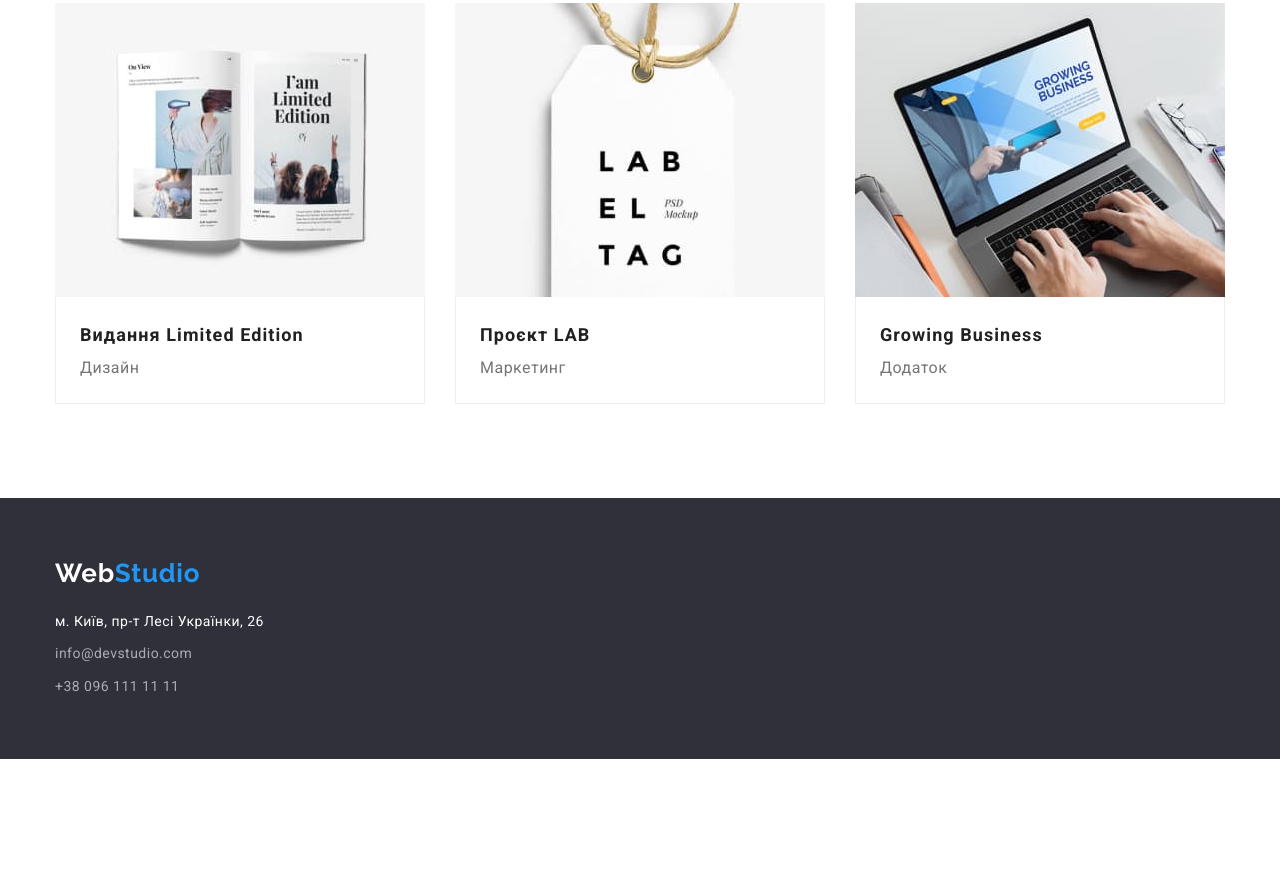
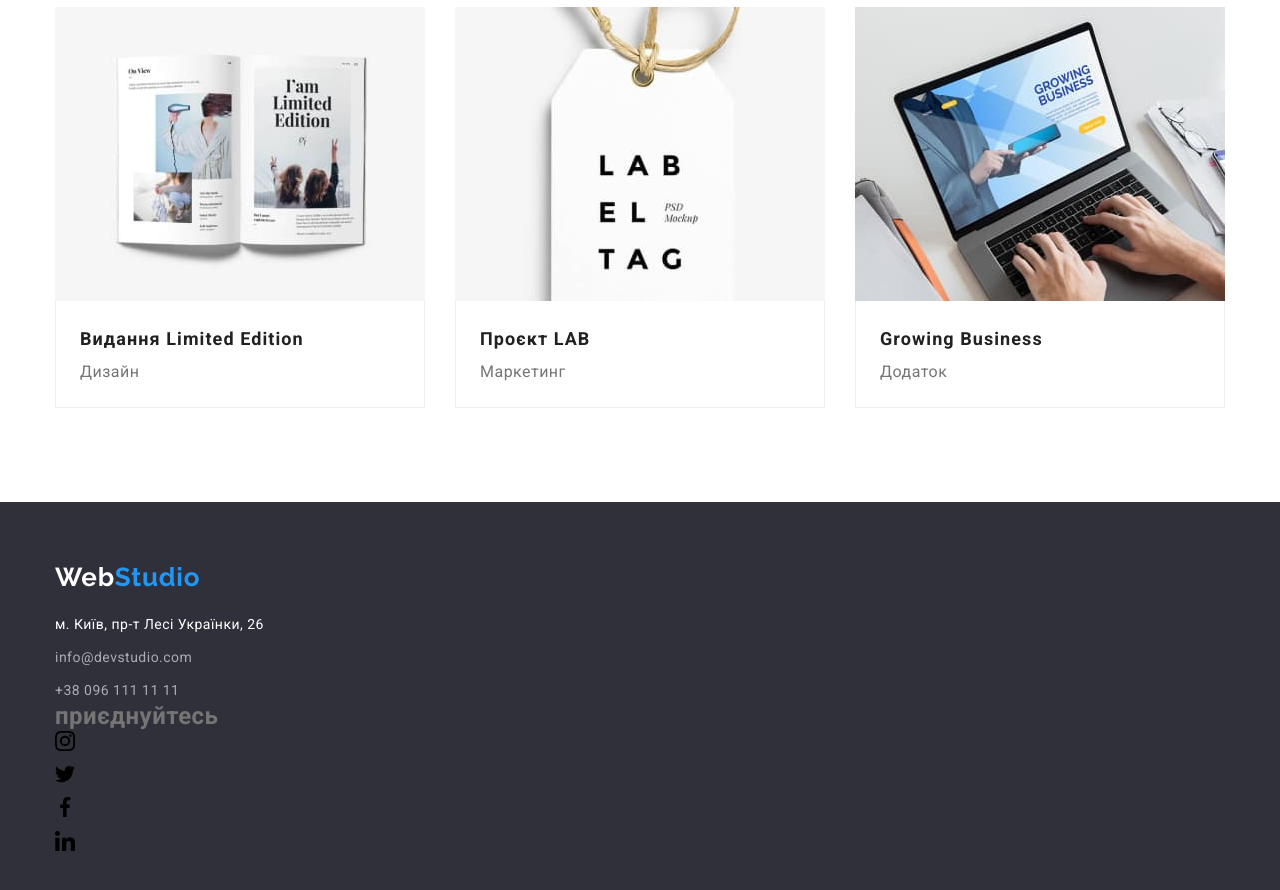
Before and after one commit to Sasha-So/goit-markuo-hw-04, a plain HTML site: page portfolio.html in a window 1280 px wide. Shown: the part 1122-2012 px from the top of the page. Before the commit the page ends 1881 px from the top, so only its background shows below. Drawn offline with nearby package versions, Linux system fonts and the light colour scheme.

Commit message:
update portfolio.html

```diff
--- a/portfolio.html
+++ b/portfolio.html
@@ -30,10 +30,18 @@
         </nav>
         <ul class="contact list link">
           <li class="mail">
-            <a href="mailto:info@devstudio.com" class="link">info@devstudio.com</a>
+            <a href="mailto:info@devstudio.com" class="link">
+            <svg class="nav-icon" width="16" height="12">
+            <use href="./images/icons.svg#icon-envelope-hover"></use>
+            </svg>
+            info@devstudio.com</a>
           </li>
           <li>
-            <a href="tel:+380961111111" class="link">+38 096 111 11 11</a>
+            <a href="tel:+380961111111" class="link">
+            <svg class="nav-icon" width="10" height="16">
+            <use href="./images/icons.svg#icon-smartphone"></use>
+            </svg>
+            +38 096 111 11 11</a>
           </li>
         </ul>
       </div>
@@ -174,8 +182,9 @@
       </section>
     </main>
     <footer class="page-footer">
-      <div class="container">
-        <a href="" class="logo link"><span>Web</span>Studio</a>
+      <div class="container footer-wrapper">
+        <div class="wrapper-address">
+          <a href="" class="logo link"><span>Web</span>Studio</a>
         <address>
           <ul class="list">
             <li>
@@ -189,6 +198,40 @@
             </li>
           </ul>
         </address>
+        </div>
+      <div class="social">
+        <h2 class="title">приєднуйтесь</h2>
+        <ul class="footer-socials">
+                    <li class="social-item">
+                      <a class="social-link" href="https://www.instagram.com" target="_blank" rel="noopener noreferrer">
+                        <svg class="social-icon" width="20" height="20">
+                        <use href="./images/icons.svg#icon-instagram-2"></use>
+                        </svg>
+                      </a>
+                    </li>
+                    <li class="social-item">
+                      <a class="social-link" href="https://twitter.com" target="_blank" rel="noopener noreferrer">
+                        <svg class="social-icon" width="20" height="20">
+                        <use href="./images/icons.svg#icon-twitter-1"></use>
+                        </svg>
+                      </a>
+                    </li>
+                    <li class="social-item">
+                      <a class="social-link" href="https://www.facebook.com" target="_blank" rel="noopener noreferrer">
+                        <svg class="social-icon" width="20" height="20">
+                        <use href="./images/icons.svg#icon-facebook-1"></use>
+                        </svg>
+                      </a>
+                    </li>
+                    <li class="social-item">
+                      <a class="social-link" href="https://at.linkedin.com" target="_blank" rel="noopener noreferrer">
+                        <svg class="social-icon" width="20" height="20">
+                        <use href="./images/icons.svg#icon-linkedin-1"></use>
+                        </svg>
+                      </a>
+                    </li>
+                  </ul>
+      </div>
       </div>
     </footer>
   </body>
```
